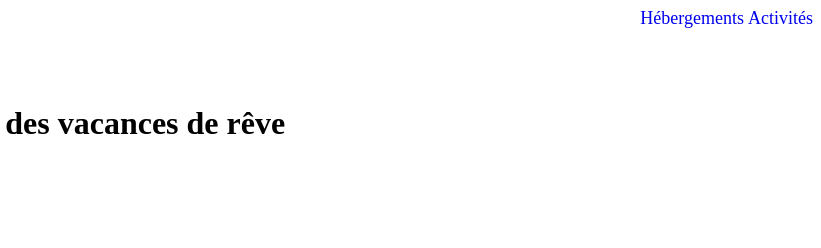
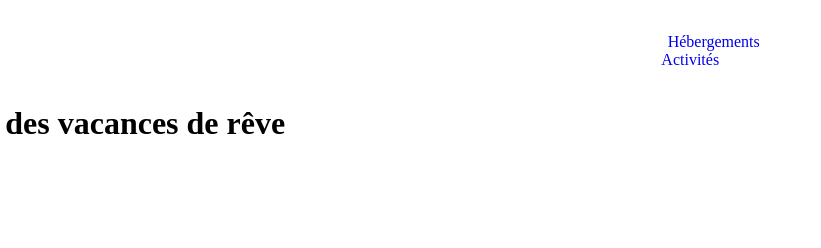
Before and after one commit to GeorgesH0/P2_GeorgesHugo_code, a plain HTML site: page index.html in a window 1280 px wide. Shown: the top 248 px of the page, 459-1280 px from the left. Drawn offline with Linux system fonts and the light colour scheme; a web font is replaced by a local one.

Commit message:
essaie de séparé l'hebergement de activités

```diff
--- a/css/index.css
+++ b/css/index.css
@@ -11,12 +11,12 @@
     font-family: 'Raleway';
     margin: auto;
 }
+a:link{
+    text-decoration: none;
+}
 #menu{
     display: flex;
     justify-content: space-between;
-}
-a:link{
-    text-decoration: none;
 }
 .logo{
     width: 20%;
@@ -25,14 +25,16 @@ a:link{
     max-height: 50px;
     margin-bottom: 2%;
 }
-nav a{
-    width: 20%;
-    max-width: 50px;
-    height: 20%;
-    max-height: 50px;
-    font-size: large;
+nav{
+    width: 10%;
+    margin-top: 2%;
+    margin-right: 2%;
+    font-size: medium;
 }
 nav a:focus{
     border-top:150px #0065FC;
     color: #0065FC;
 }
+.hebergements{
+    margin: 5%;
+}
```
